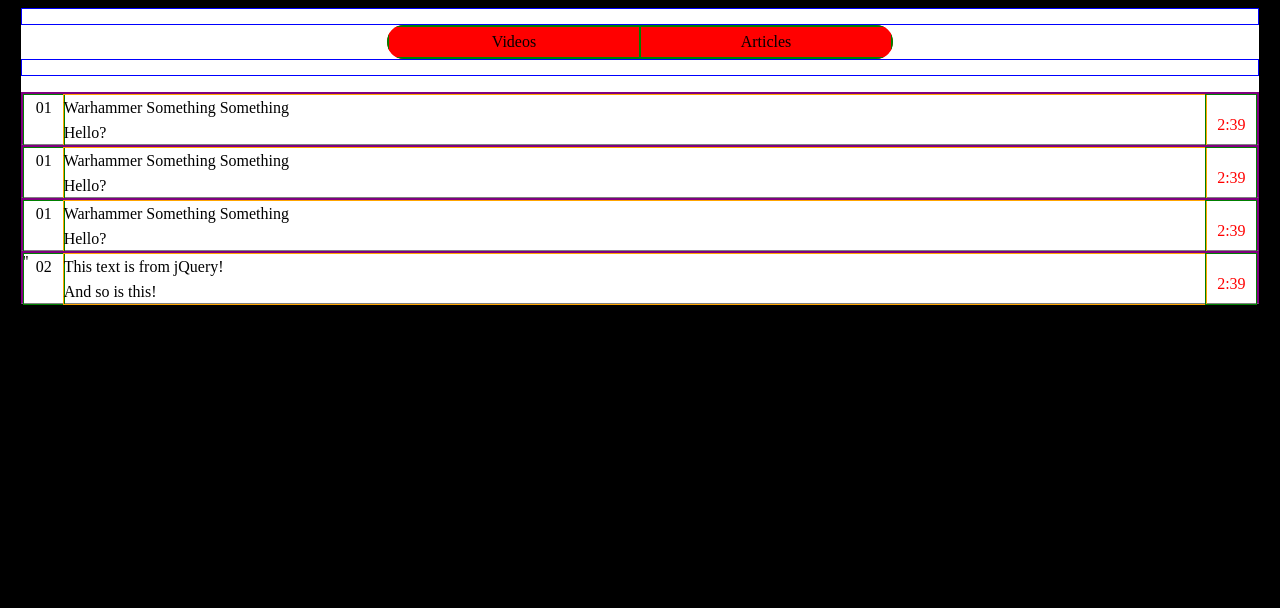
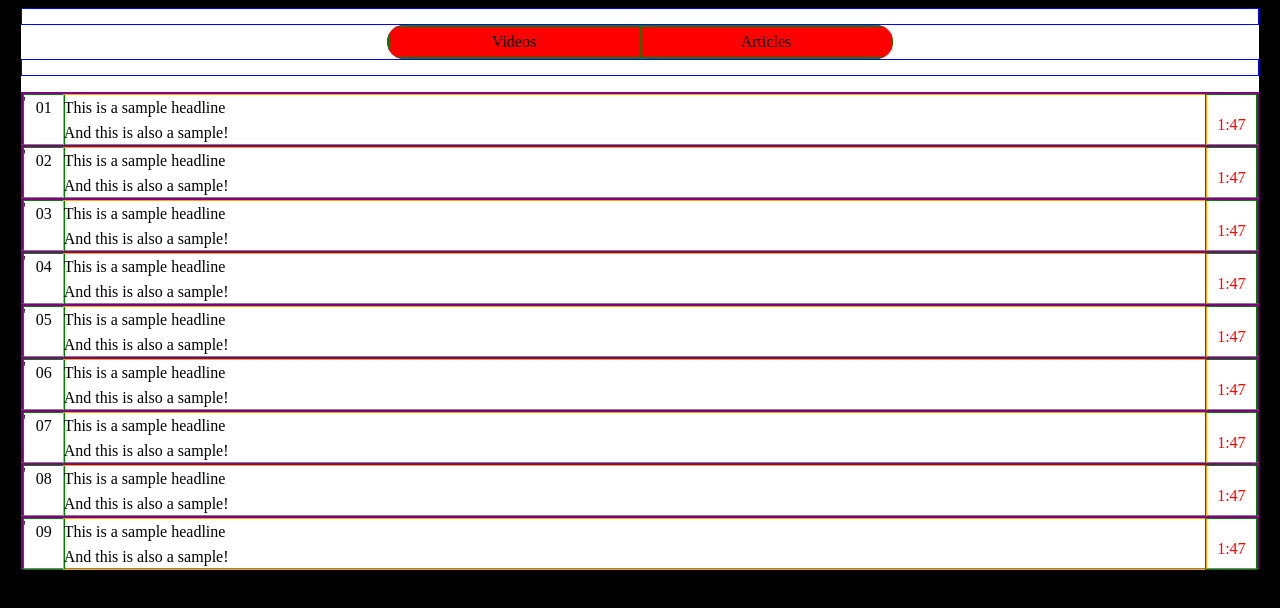
Before and after one commit to kestralttr/IGNFrontendDesign, a plain HTML site: page index.html in a window 1280 px wide. Drawn offline with nearby package versions, Linux system fonts and the light colour scheme.

Commit message:
completes rough styling and jQuery framework - begins AJAX request architecture

```diff
--- a/index.html
+++ b/index.html
@@ -27,7 +27,8 @@
 
       <div id="list-container">
         <ul id="list">
-          <li class="list-item">
+
+          <!-- <li class="list-item">
             <div class="list-item-number">
               <p>01</p>
             </div>
@@ -37,31 +38,7 @@
             <div class="list-item-time">
               <p>2:39</p>
             </div>
-          </li>
-
-          <li class="list-item">
-            <div class="list-item-number">
-              <p>01</p>
-            </div>
-            <div class="list-item-text">
-              <p>Warhammer Something Something<br>Hello?</p>
-            </div>
-            <div class="list-item-time">
-              <p>2:39</p>
-            </div>
-          </li>
-
-          <li class="list-item">
-            <div class="list-item-number">
-              <p>01</p>
-            </div>
-            <div class="list-item-text">
-              <p>Warhammer Something Something<br>Hello?</p>
-            </div>
-            <div class="list-item-time">
-              <p>2:39</p>
-            </div>
-          </li>
+          </li> -->
 
         </ul>
       </div>
--- a/javascript.js
+++ b/javascript.js
@@ -1,26 +1,25 @@
 
-// $.ajax({
-//   type: "GET",
-//   url: "https://ign-apis.herokuapp.com/articles",
-//   crossDomain: true,
-//   dataType: 'jsonp',
-//   success: function(result) {
-//     let headline = result.data[0].metadata.headline;
-//     $(document.body).append(headline);
-//   },
-//   error: function() {
-//     console.log("didn't work");
-//   }
-// });
+$.ajax({
+  type: "GET",
+  url: "https://ign-apis.herokuapp.com/videos",
+  crossDomain: true,
+  dataType: 'jsonp',
+  success: function(result) {
+    let videos = result;
+    console.log(videos);
+  },
+  error: function() {
+    console.log("didn't work");
+  }
+});
 
-//list-item (<li>)
-  //list-item-number (<div>)
-    //(<p>)
-  //list-item-text (<div>)
-    //(<p>)
-  //list-item-time (<div>)
-    //(<p>)
+let sampleObj = {
+  duration: "1:47",
+  headline: "This is a sample headline",
+  subheadline: "And this is also a sample!"
+};
 
+for (var i = 0; i < 9; i++) {
   let listItem = "<li class='list-item'</li>";
   $("#list").append(listItem);
 
@@ -30,14 +29,15 @@
   let listItemText = "<div class='list-item-text'></div>'";
   $(".list-item:last").append(listItemText);
 
-  let listItemTime = "<div class='list-item-time'></div>'";
+  let listItemTime = "<div class='list-item-time'></div>";
   $(".list-item:last").append(listItemTime);
 
-  let listItemNumberPTag = "<p>02</p>";
+  let listItemNumberPTag = `<p>${'0'+(i+1)}</p>`;
   $(".list-item-number:last").append(listItemNumberPTag);
 
-  let listItemTextPTag = "<p>This text is from jQuery!<br>And so is this!</p>";
+  let listItemTextPTag = `<p>${sampleObj.headline}<br>${sampleObj.subheadline}</p>`;
   $(".list-item-text:last").append(listItemTextPTag);
 
-  let listItemTimePTag = "<p>2:39</p>";
+  let listItemTimePTag = `<p>${sampleObj.duration}</p>`;
   $(".list-item-time:last").append(listItemTimePTag);
+}
```
